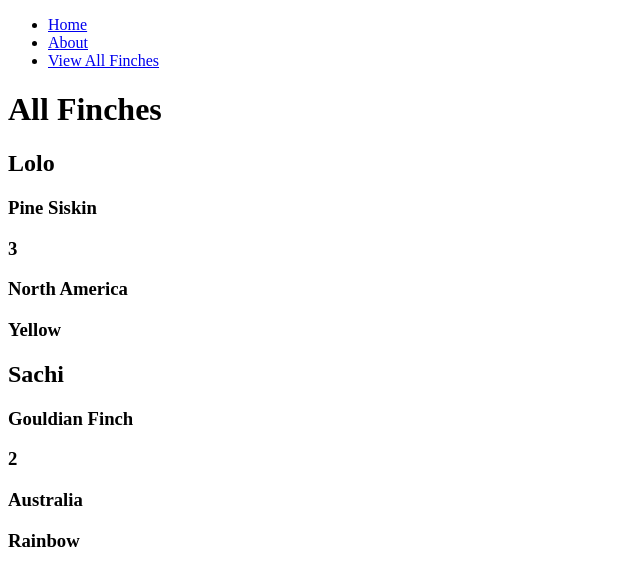
After one commit to bryanstark1/finchcollector, a Django app: page /finches/ in a window 1280 px wide. The commit adds this page. Shown: the top 586 px of the page, without its empty margins (0-640 px from the left). Run offline with Django 4.2, Linux system fonts and the light colour scheme.

Commit message:
Added about page and index page for finches

```diff
--- /dev/null
+++ b/main_app/templates/about.html
@@ -0,0 +1,6 @@
+{% extends 'base.html' %}
+
+{% block content %}
+  <h1>About</h1>
+  <p>Lorem ipsum dolor, sit amet consectetur adipisicing elit. Temporibus quaerat molestias dignissimos non ex. Sapiente odio eum, voluptas corporis aliquid atque quod voluptates! Id quidem dolor necessitatibus, quam nesciunt minus.</p>
+{% endblock %}
--- a/main_app/templates/base.html
+++ b/main_app/templates/base.html
@@ -1,11 +1,24 @@
+{% load static %}
 <!DOCTYPE html>
 <html lang="en">
 <head>
   <meta charset="UTF-8">
   <meta name="viewport" content="width=device-width, initial-scale=1.0">
+  <link rel="stylesheet" type="text/css" href="{% static 'css/style.css' %}">
   <title>Finch Collector</title>
 </head>
 <body>
+  <header>
+    <nav>
+      <div>
+        <ul>
+          <li><a href="/">Home</a></li>
+          <li><a href="/about">About</a></li>
+          <li><a href="/finches">View All Finches</a></li>
+        </ul>
+      </div>
+    </nav>
+  </header>
   {% block content %}
   {% endblock %}
 </body>
--- /dev/null
+++ b/main_app/templates/finches/index.html
@@ -0,0 +1,16 @@
+{% extends 'base.html' %}
+
+{% block content %}
+  <h1>All Finches</h1>
+
+  {% for finch in finches %}
+    <div class="finch-card">
+      <h2>{{ finch.name }}</h2>
+      <h3>{{ finch.breed }}</h3>
+      <h3>{{ finch.age }}</h3>
+      <h3>{{ finch.location }}</h3>
+      <h3>{{ finch.color }}</h3>
+    </div>
+  {% endfor %}
+
+{% endblock %}
--- a/main_app/templates/home.html
+++ b/main_app/templates/home.html
@@ -1,5 +1,5 @@
 {% extends 'base.html' %}
 
 {% block content %}
-<h1>Home</h1>
+  <h1>Home</h1>
 {% endblock %}
--- a/main_app/urls.py
+++ b/main_app/urls.py
@@ -2,5 +2,7 @@ from django.urls import path
 from . import views
 
 urlpatterns = [
-    path('', views.home, name='home')
+    path('', views.home, name='home'),
+    path('about/', views.about, name='about'),
+    path('finches/', views.finches_index, name='index')
 ]
--- a/main_app/views.py
+++ b/main_app/views.py
@@ -1,5 +1,19 @@
 from django.shortcuts import render
+
+finches = [
+  {'name': 'Lolo', 'breed': 'Pine Siskin', 'location': 'North America', 'color': 'Yellow', 'age': 3},
+  {'name': 'Sachi', 'breed': 'Gouldian Finch', 'location': 'Australia', 'color': 'Rainbow', 'age': 2},
+]
+
 
 # Create your views here.
 def home(request):
     return render(request, 'home.html')
+
+def about(request):
+    return render(request, 'about.html')
+
+def finches_index(request):
+    return render(request, 'finches/index.html', {
+        'finches': finches
+    })
```
Also changed, not shown: main_app/static/css/style.css (added).
